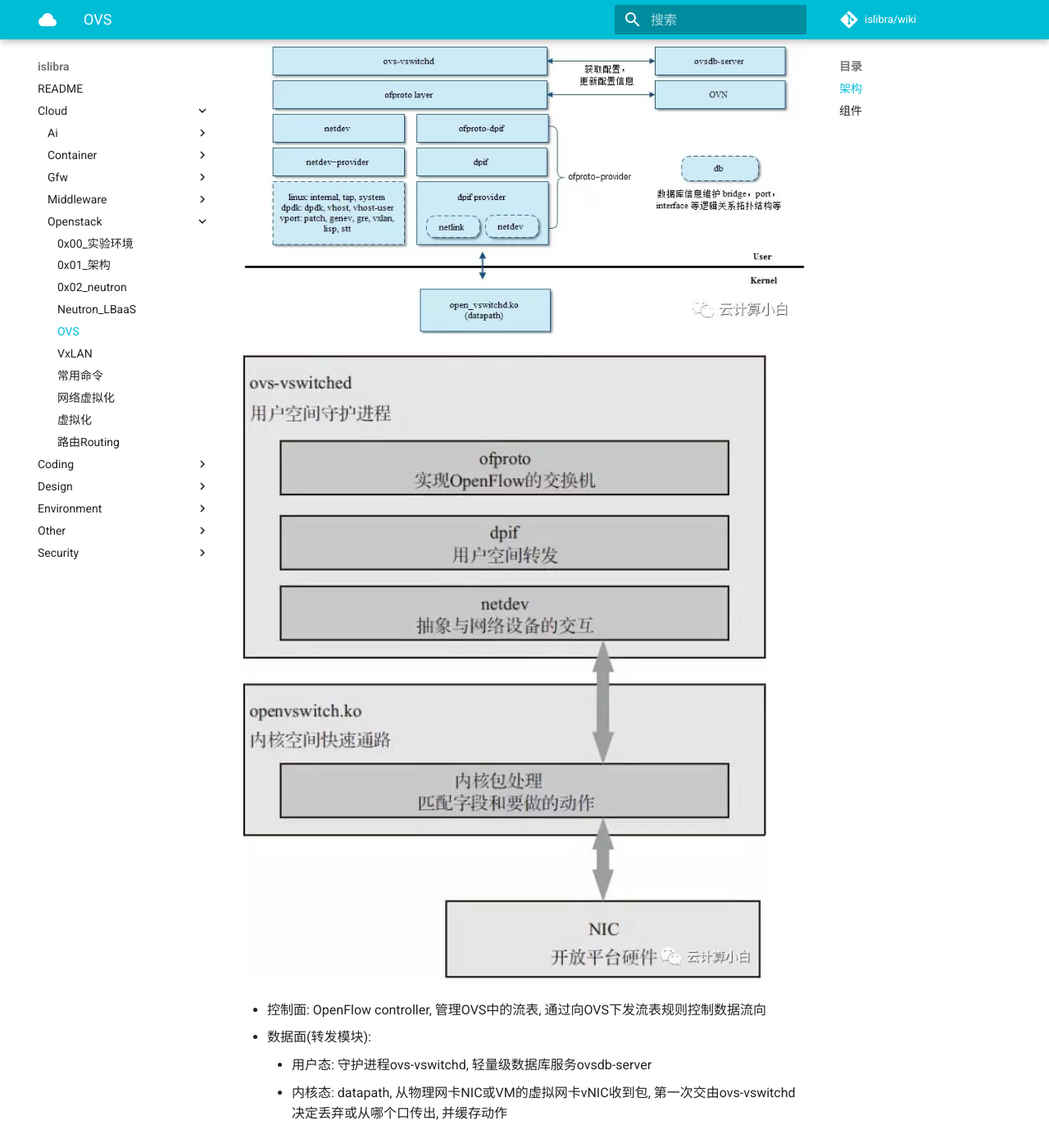
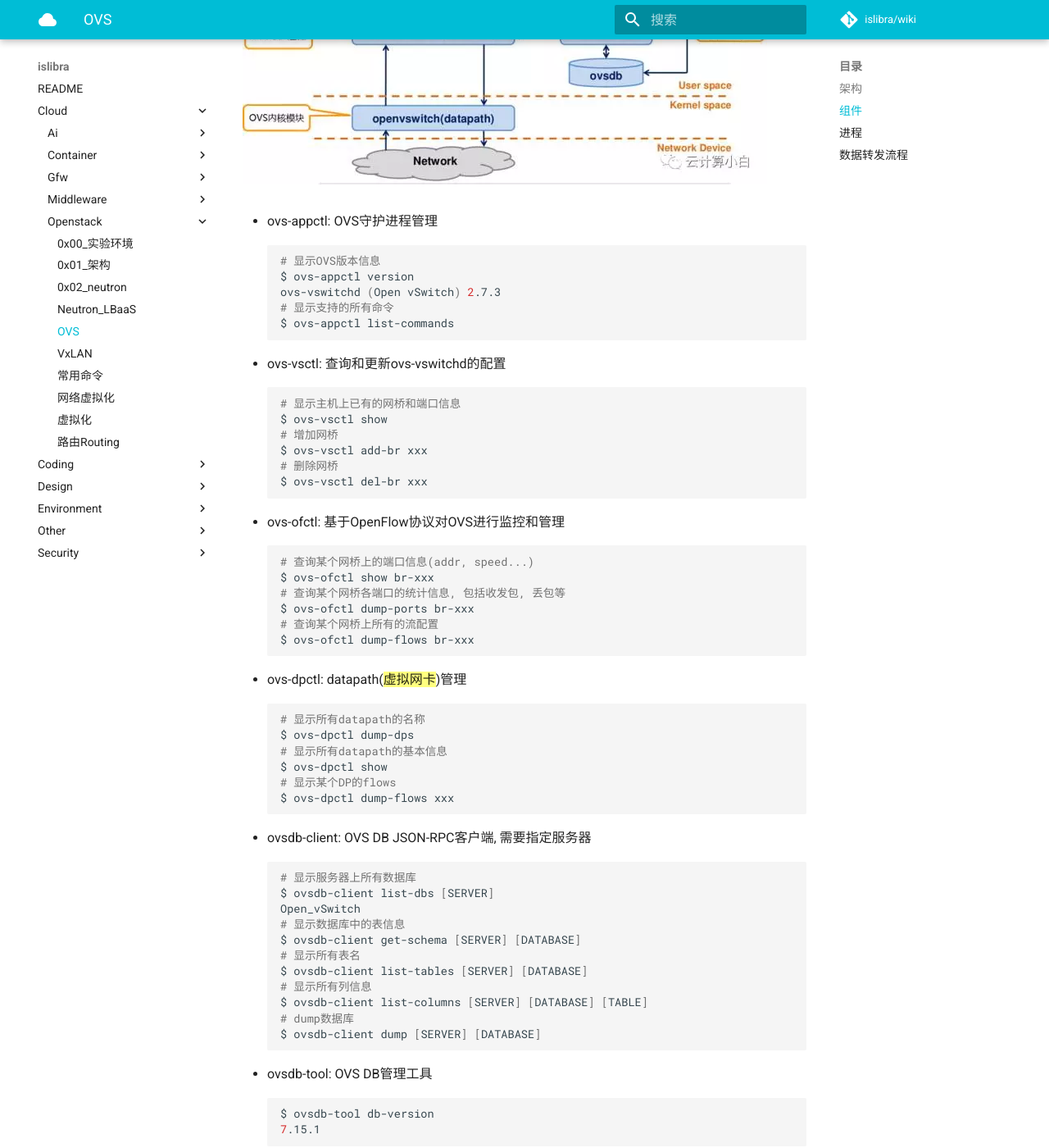
Before and after one commit to islibra/wiki, an MkDocs documentation site: the page built from docs/cloud/openstack/OVS.md, in a window 1280 px wide and 1400 px high, scrolled down 1032 px. Shown: the whole window at 82% size. Built offline with MkDocs 1.6.1 and Material for MkDocs 9.7.7, drawn with Linux system fonts in a browser that asks for light colours; comment, search, counter and statistics services are not loaded; some of the changed text lies outside the part shown.

Commit message:
Update OVS.md

````diff
--- a/docs/cloud/openstack/OVS.md
+++ b/docs/cloud/openstack/OVS.md
@@ -12,15 +12,7 @@ Open vSwitch
 
 ## 架构
 
-!!! todo "图先欠着(2)"
-
 ![](assets/markdown-img-paste-20190830201849722.png)
-
-![](assets/markdown-img-paste-20190830201914743.png)
-
-![](assets/markdown-img-paste-20190830201937207.png)
-
-![](assets/markdown-img-paste-20190830201948286.png)
 
 - 控制面: OpenFlow controller, 管理OVS中的流表, 通过向OVS下发流表规则控制数据流向
 - 数据面(转发模块):
@@ -29,11 +21,16 @@ Open vSwitch
 
 ## 组件
 
-- ovs-ofctl: 基于OpenFlow协议对OVS进行监控和管理
+![](assets/markdown-img-paste-20190830201914743.png)
+
+- ovs-appctl: OVS守护进程管理
 
     ```bash
-    # 输出端口信息
-    $ ovs-ofctl show br-xxx
+    # 显示OVS版本信息
+    $ ovs-appctl version
+    ovs-vswitchd (Open vSwitch) 2.7.3
+    # 显示支持的所有命令
+    $ ovs-appctl list-commands
     ```
 
 - ovs-vsctl: 查询和更新ovs-vswitchd的配置
@@ -41,7 +38,70 @@ Open vSwitch
     ```bash
     # 显示主机上已有的网桥和端口信息
     $ ovs-vsctl show
+    # 增加网桥
+    $ ovs-vsctl add-br xxx
+    # 删除网桥
+    $ ovs-vsctl del-br xxx
     ```
+
+- ovs-ofctl: 基于OpenFlow协议对OVS进行监控和管理
+
+    ```bash
+    # 查询某个网桥上的端口信息(addr, speed...)
+    $ ovs-ofctl show br-xxx
+    # 查询某个网桥各端口的统计信息, 包括收发包, 丢包等
+    $ ovs-ofctl dump-ports br-xxx
+    # 查询某个网桥上所有的流配置
+    $ ovs-ofctl dump-flows br-xxx
+    ```
+
+- ovs-dpctl: datapath({==虚拟网卡==})管理
+
+    ```bash
+    # 显示所有datapath的名称
+    $ ovs-dpctl dump-dps
+    # 显示所有datapath的基本信息
+    $ ovs-dpctl show
+    # 显示某个DP的flows
+    $ ovs-dpctl dump-flows xxx
+    ```
+
+- ovsdb-client: OVS DB JSON-RPC客户端, 需要指定服务器
+
+    ```bash
+    # 显示服务器上所有数据库
+    $ ovsdb-client list-dbs [SERVER]
+    Open_vSwitch
+    # 显示数据库中的表信息
+    $ ovsdb-client get-schema [SERVER] [DATABASE]
+    # 显示所有表名
+    $ ovsdb-client list-tables [SERVER] [DATABASE]
+    # 显示所有列信息
+    $ ovsdb-client list-columns [SERVER] [DATABASE] [TABLE]
+    # dump数据库
+    $ ovsdb-client dump [SERVER] [DATABASE]
+    ```
+
+- ovsdb-tool: OVS DB管理工具
+
+    ```bash
+    $ ovsdb-tool db-version
+    7.15.1
+    ```
+
+## 进程
+
+- ovs-vswitchd
+- ovsdb-server
+
+![](assets/markdown-img-paste-20190830201937207.png)
+
+## 数据转发流程
+
+![](assets/markdown-img-paste-20190830201948286.png)
+
+1. datapath接收到某个eth/vnet发来的数据包, 提取源/目的IP, MAC, 端口
+1. 匹配流表
 
 
 !!! quote "参考链接"
````
